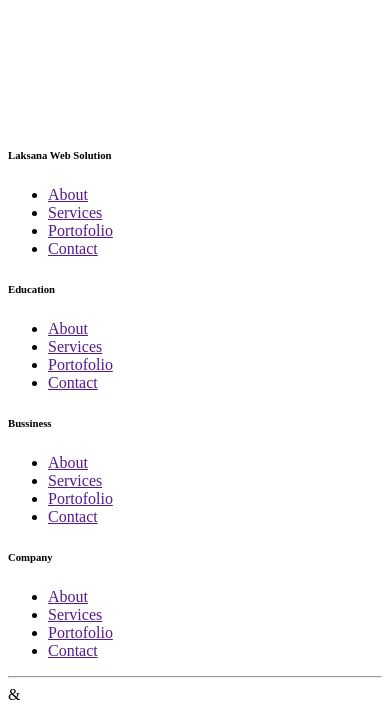
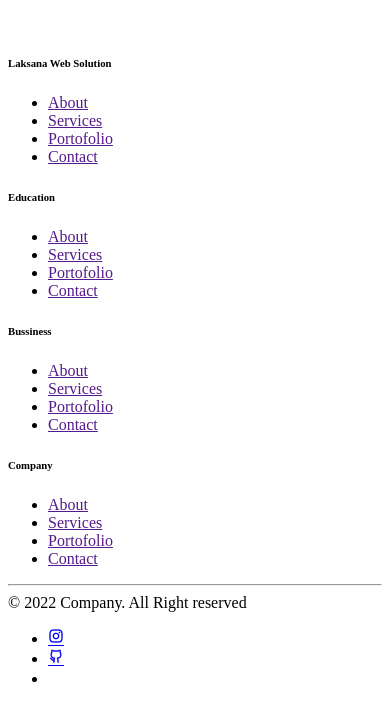
Before and after one commit to robbytrujillo/responsiveFooter, a plain HTML site: page index.html in a window 390 px wide. Shown: the part 148-860 px from the top of the page. Drawn offline with nearby package versions, Linux system fonts and the light colour scheme.

Commit message:
Responsive Footer

```diff
--- a/index.html
+++ b/index.html
@@ -95,7 +95,25 @@
                 <hr class="footer_divider">
 
                 <div class="footer_bottom">
-                    <span class="copyright">&</span>
+                    <span class="copyright">&copy; 2022 Company. All Right reserved</span>
+                    <ul class="footer_list">
+                        <li class="footer_list-item">
+                            <a href="#" class="footer_list.link">
+                                <i class="ri-instagram-line"></i>
+                            </a>
+                        </li>
+                        <li class="footer_list-item">
+                            <a href="#" class="footer_list.link">
+                                <i class="ri-github-line"></i>
+                            </a>
+                        </li>
+                        <li class="footer_list-item">
+                            <a href="#" class="footer_list.link">
+                                <i class="ri-linkedIn-line"></i>
+                            </a>
+                        </li>
+                    </ul>
+
                 </div>
 
             </div>
```
